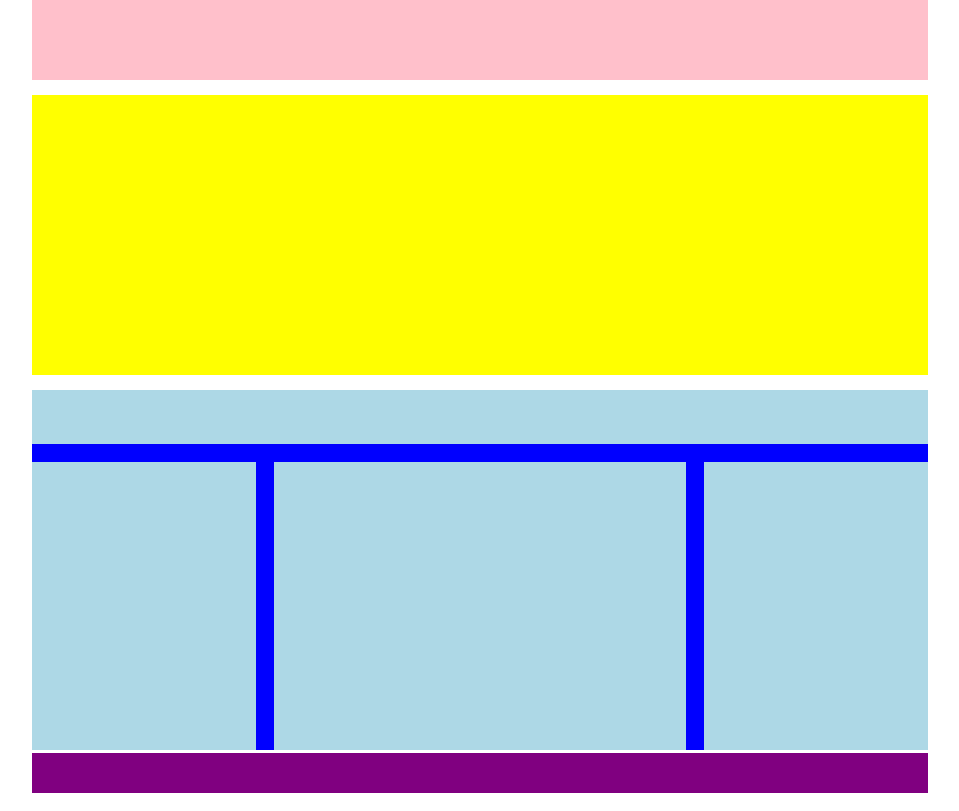
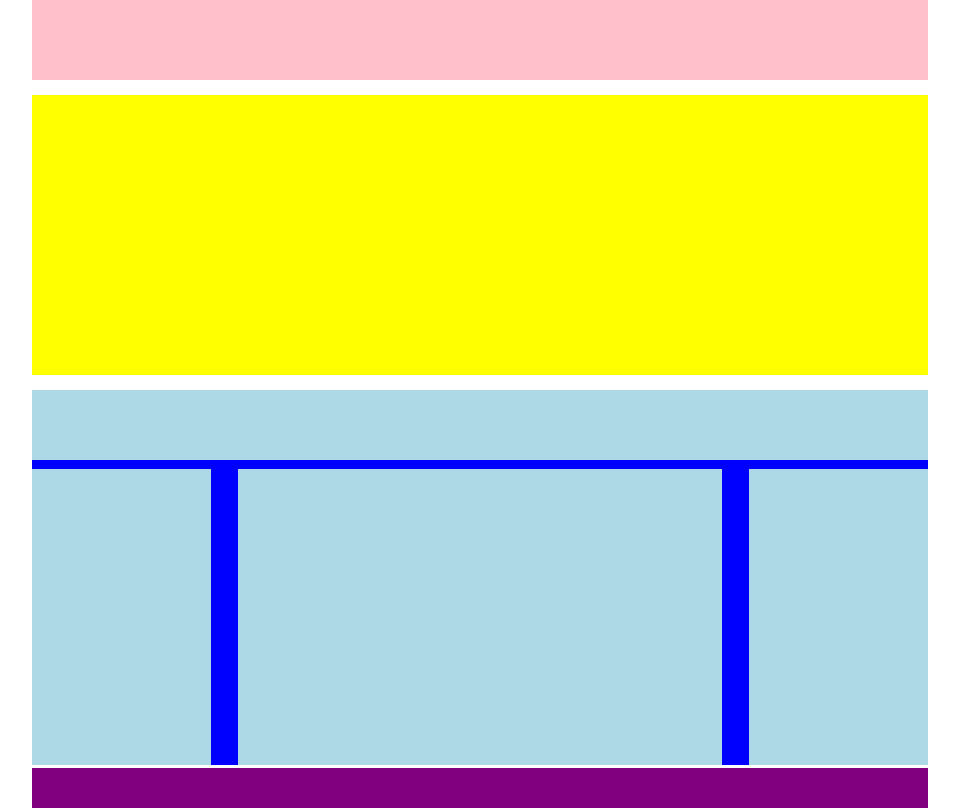
Before and after one commit to Bbxblack00/htmlcss-struttura-wp, a plain HTML site: page index.html in a window 1280 px wide. Shown: the whole page, without its empty margins (160-1119 px from the left). Drawn offline with Linux system fonts and the light colour scheme.

Commit message:
v1.1 Fixed dimension error

```diff
--- a/css/main.css
+++ b/css/main.css
@@ -23,44 +23,51 @@ section:first-child{
   height: 35vh;
 }
 
-section:last-child{
+/* section:last-child{
   background-color: blue;
   height: 45vh;
-}
+} */
 
 .intestazione{
-  width: 100%;
-  height: 15%;
+  margin-bottom: 0;
+  height: 70px;
   background-color: lightblue;
 }
 
-.riga{
-  width: 100%;
-  height: 85%;
+.clearfix::after{
+  content: "";
+  display: table;
+  clear: both;
+}
+
+.clearfix{
+  background-color: blue;
+  padding: 0;
+  margin-top: 0;
 }
 
 .sinistra{
   float: left;
-  height: 80%;
-  width: 25%;
-  background-color: lightblue;
-  margin: 2% 0 5% 0;
+  width: 20%;
+  height: 37vh;
+  background: lightblue;
+  margin-top: 1%;
 }
 
 .centro{
   float: left;
-  height: 80%;
-  width: 46%;
-  background-color: lightblue;
-  margin: 2% 2% 5% 2%;
+  width: 54%;
+  height: 37vh;
+  background: lightblue;
+  margin: 1% 3% 0;
 }
 
 .destra{
-  float: right;
-  height: 80%;
-  width: 25%;
-  background-color: lightblue;
-  margin: 2% 0 5% 0;
+  float: left;
+  width: 20%;
+  height: 37vh;
+  background: lightblue;
+  margin-top: 1%;
 }
 
 /* footer's roules */
--- a/index.html
+++ b/index.html
@@ -26,6 +26,7 @@
 
         </div>
 
+        <div class="clearfix">
 
         <div class="sinistra">
 
@@ -41,6 +42,8 @@
 
         </div>
 
+      </div>
+
       </section>
 
     </main>
```
